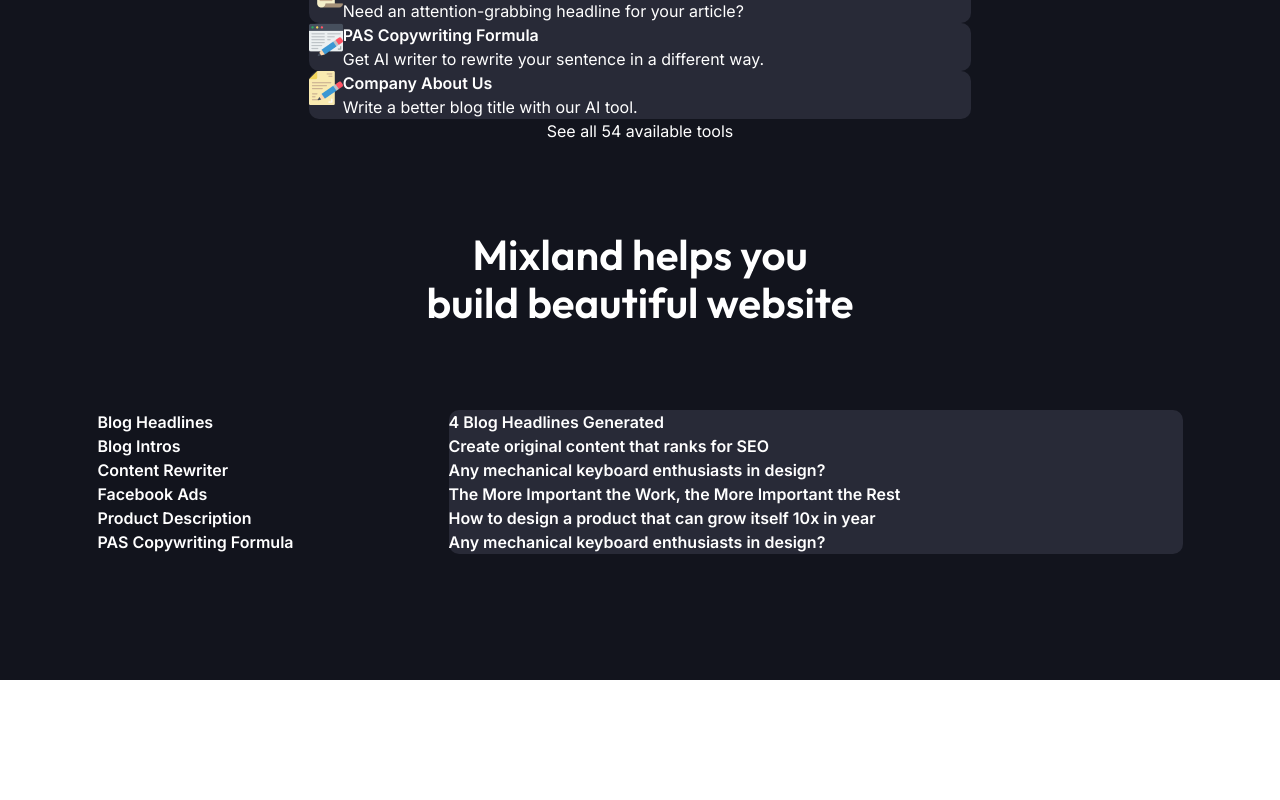
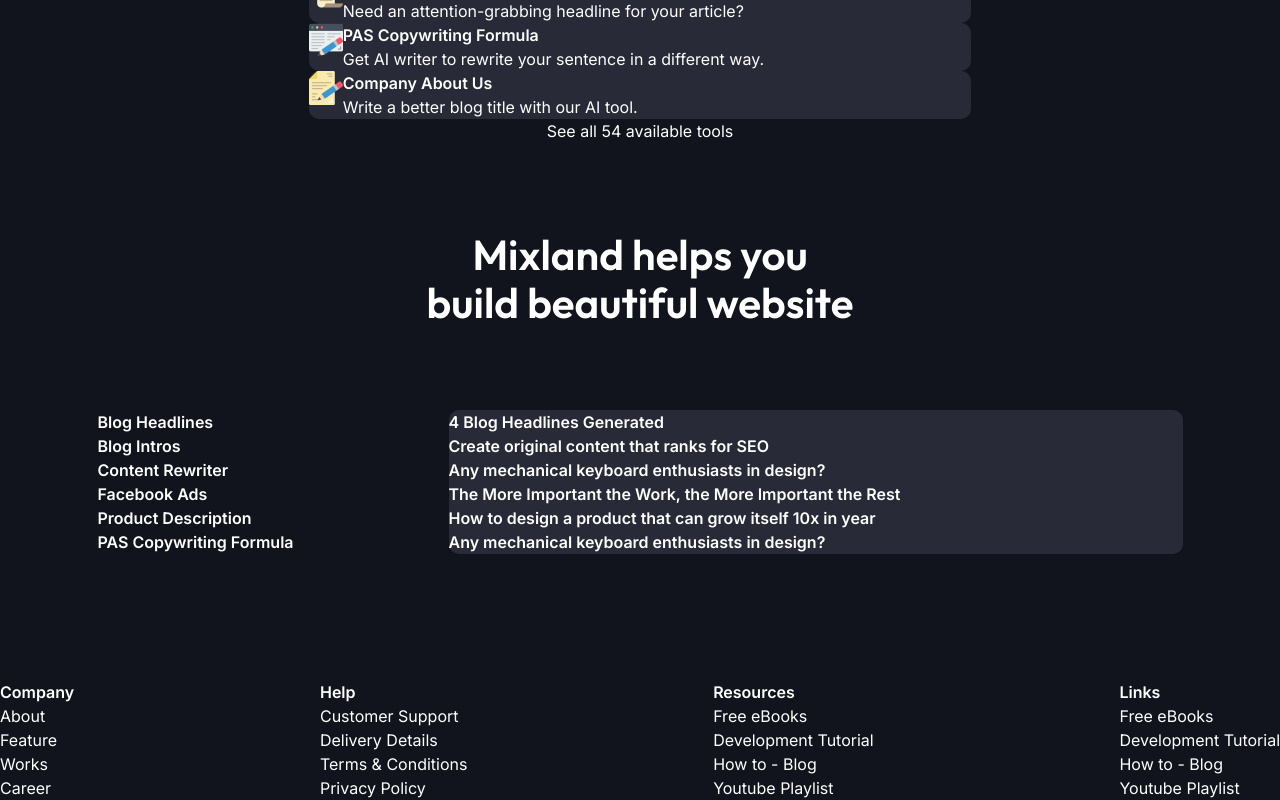
Before and after one commit to asifikbal01890/facebook-ads-server, a Next.js app: page / in a window 1280 px wide. Shown: the part 3184-3984 px from the top of the page. Before the commit the page ends 3864 px from the top, so only its background shows below. Built offline with nearby package versions, Linux system fonts and the light colour scheme.

Commit message:
footer complate

```diff
--- /dev/null
+++ b/src/Components/Footer/Footer.tsx
@@ -0,0 +1,49 @@
+import Link from 'next/link';
+import React from 'react';
+
+const Footer = () => {
+    return (
+        <div className='pt-[93px] pb-[85px] lg:w-[1258px] mx-auto'>
+            <div className='lg:flex items-center justify-between'>
+                <section>
+                    <h3 className='font-semibold leading-[28px]'>Company</h3>
+                    <div className='mt-5'>
+                        <p><Link className='text-sm leading-10 font-light hover:underline' href="/">About</Link></p>
+                        <p><Link className='text-sm leading-10 font-light hover:underline' href="/">Feature</Link></p>
+                        <p><Link className='text-sm leading-10 font-light hover:underline' href="/">Works</Link></p>
+                        <p><Link className='text-sm leading-10 font-light hover:underline' href="/">Career</Link></p>
+                    </div>
+                </section>
+                <section className='mt-8 lg:mt-0'>
+                    <h3 className='font-semibold leading-[28px]'>Help</h3>
+                    <div className='mt-5'>
+                        <p><Link className='text-sm leading-10 font-light hover:underline' href="/">Customer Support</Link></p>
+                        <p><Link className='text-sm leading-10 font-light hover:underline' href="/">Delivery Details</Link></p>
+                        <p><Link className='text-sm leading-10 font-light hover:underline' href="/">Terms & Conditions</Link></p>
+                        <p><Link className='text-sm leading-10 font-light hover:underline' href="/">Privacy Policy</Link></p>
+                    </div>
+                </section>
+                <section className='mt-8 lg:mt-0'>
+                    <h3 className='font-semibold leading-[28px]'>Resources</h3>
+                    <div className='mt-5'>
+                        <p><Link className='text-sm leading-10 font-light hover:underline' href="/">Free eBooks</Link></p>
+                        <p><Link className='text-sm leading-10 font-light hover:underline' href="/">Development Tutorial</Link></p>
+                        <p><Link className='text-sm leading-10 font-light hover:underline' href="/">How to - Blog</Link></p>
+                        <p><Link className='text-sm leading-10 font-light hover:underline' href="/">Youtube Playlist</Link></p>
+                    </div>
+                </section>
+                <section className='mt-8 lg:mt-0'>
+                    <h3 className='font-semibold leading-[28px]'>Links</h3>
+                    <div className='mt-5'>
+                        <p><Link className='text-sm leading-10 font-light hover:underline' href="/">Free eBooks</Link></p>
+                        <p><Link className='text-sm leading-10 font-light hover:underline' href="/">Development Tutorial</Link></p>
+                        <p><Link className='text-sm leading-10 font-light hover:underline' href="/">How to - Blog</Link></p>
+                        <p><Link className='text-sm leading-10 font-light hover:underline' href="/">Youtube Playlist</Link></p>
+                    </div>
+                </section>
+            </div>
+        </div>
+    );
+};
+
+export default Footer;
--- a/src/app/layout.tsx
+++ b/src/app/layout.tsx
@@ -1,6 +1,7 @@
 import './globals.css'
 import { Inter } from 'next/font/google'
 import Navbar from '../Components/navbar/Navbar';
+import Footer from '@/Components/Footer/Footer';
 
 const inter = Inter({ subsets: ['latin'] })
 // const Outfit = Outfit({
@@ -23,6 +24,7 @@
       <body className={`${inter.className}`}>
         <Navbar></Navbar>
         {children}
+        <Footer></Footer>
         </body>
     </html>
   )
```
